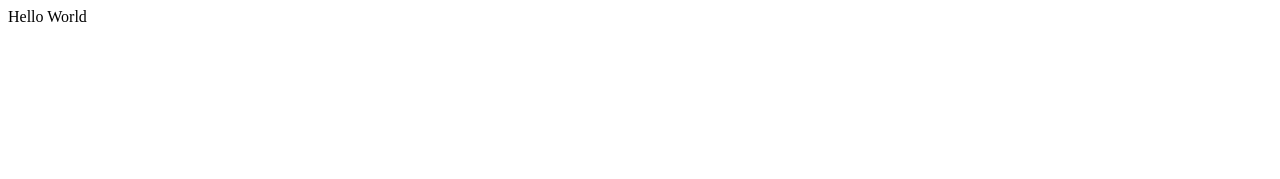
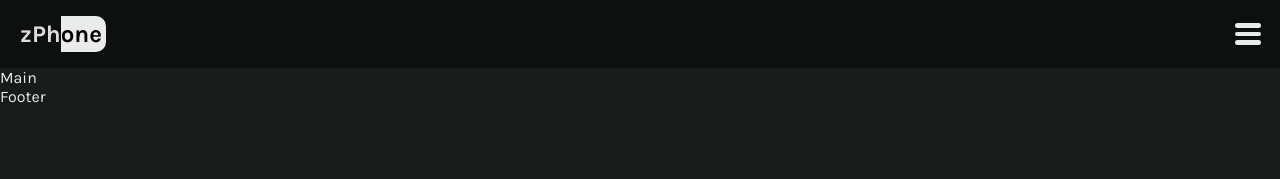
Before and after one commit to brandon-whitman-orlin/woahCodesv3, a plain HTML site: page index.html in a window 1280 px wide. Drawn offline with Linux system fonts and the light colour scheme.

Commit message:
Header Finished

```diff
--- a/index.html
+++ b/index.html
@@ -1,11 +1,42 @@
 <!DOCTYPE html>
 <html lang="en">
-<head>
+  <head>
     <meta charset="UTF-8">
+    <meta http-equiv="X-UA-Compatible" content="IE=edge">
     <meta name="viewport" content="width=device-width, initial-scale=1.0">
-    <title>Document</title>
-</head>
-<body>
-    Hello World
-</body>
+    <link rel="preconnect" href="https://fonts.googleapis.com">
+    <link rel="preconnect" href="https://fonts.gstatic.com" crossorigin>
+    <link href="https://fonts.googleapis.com/css2?family=Karla:ital,wght@0,200;0,300;0,400;0,500;0,600;0,700;0,800;1,200;1,300;1,400;1,500;1,600;1,700;1,800&display=swap" rel="stylesheet">
+    <link rel="stylesheet" href="style.css">
+    <script src="script.js"></script>
+    <title>ElectraNova X1</title>
+  </head>
+  <body>
+    <header>
+        <a href="index.html" class="logo">
+          <div class="logoBox"></div>
+          <h2 class="logoText">zPhone</h2>
+        </a>
+        <nav>
+          <label for="navToggle" class="navIcon" tabindex="0" role="button" aria-pressed="false">
+            <input type="checkbox" id="navToggle">
+            <div class="hamburger">
+              <span class="hamburgerLine1"></span>
+              <span class="hamburgerLine2"></span>
+              <span class="hamburgerLine3"></span>
+            </div>
+          </label>
+          <div class="tabList">
+            <ul class="tabs">
+                <li class="tabItem"><a class="tabLink" tabindex="-1" href="#introductionTab">Introduction</a></li>
+                <li class="tabItem"><a class="tabLink" tabindex="-1" href="#specificationsTab">Specifications</a></li>
+                <li class="tabItem"><a class="tabLink" tabindex="-1" href="#pricingTab">Pricing Options</a></li>
+                <li class="tabItem"><a class="tabLink" tabindex="-1" href="#aboutTab">About this Project</a></li>
+            </ul>
+          </div>
+        </nav>
+      </header>
+    <main>Main</main>
+    <footer>Footer</footer>
+  </body>
 </html>
--- /dev/null
+++ b/script.js
@@ -0,0 +1,55 @@
+// Handling Navigation Toggle when using Keyboard Navigation
+document.addEventListener("DOMContentLoaded", (event) => {
+    const navIcon = document.querySelector(".navIcon");
+    const navToggle = document.querySelector("#navToggle");
+
+    navIcon.addEventListener("keydown", function(event) {
+        if (event.key === "Enter" || event.keyCode === 13) {
+            event.preventDefault();
+            navToggle.checked = !navToggle.checked;
+            navIcon.setAttribute("aria-pressed", navToggle.checked.toString());
+        }
+    })
+});
+
+// Handle Raising/Lowering the Navigation Menu
+document.addEventListener("DOMContentLoaded", (event) => {
+    const navIcon = document.querySelector(".navIcon");
+    const navToggle = document.querySelector("#navToggle");
+    const tabList = document.querySelector(".tabList");
+    const tabLinks = document.querySelectorAll(".tabLink");
+
+    navIcon.addEventListener("click", function() {
+        if (navToggle.checked) {
+            moveNavMenu("Down");
+        } else {
+            moveNavMenu("Up");
+        }
+    })
+
+    navIcon.addEventListener("keydown", function(event) {
+        if (event.key === "Enter" || event.keyCode === 13) {
+            if (navToggle.checked) {
+                moveNavMenu("Down");
+            } else {
+                moveNavMenu("Up");
+            }
+        }
+    })
+
+    function moveNavMenu(direction) {
+        if (direction === "Down") {
+            tabList.style.maxHeight = "20rem";
+            tabList.style.padding = "0.5rem";
+            tabLinks.forEach(tabLink => {
+                tabLink.setAttribute("tabindex", "0");
+            });
+        } else {
+            tabList.style.maxHeight = "0";
+            tabList.style.padding = "0";
+            tabLinks.forEach(tabLink => {
+                tabLink.setAttribute("tabindex", "-1");
+            });
+        }
+    }
+})
--- /dev/null
+++ b/style.css
@@ -0,0 +1,203 @@
+:root {
+	--text: #e9eceb;
+	--background: #181b1a;
+	--primary: #8d8494;
+	--secondary: #0e100f;
+	--accent: #948d84;
+	--font: 'Karla', sans-serif;
+}
+
+body {
+	background-color: var(--background);
+	color: var(--text);
+	font-family: var(--font);
+	position: relative;
+	display: block;
+	box-sizing: border-box;
+	margin: 0;
+	padding: 0;
+    overflow-x: hidden;
+}
+
+header {
+	display: flex;
+	align-items: center;
+	justify-content: space-between;
+	padding-block: 1rem;
+	position: sticky;
+	top: 0;
+	background-color: var(--secondary);
+}
+
+.logo {
+	box-sizing: border-box;
+	position: relative;
+	display: flex;
+	justify-content: center;
+	align-items: center;
+	margin-inline: 1rem;
+	cursor: pointer;
+	transition: transform 0.3s ease-in-out;
+	padding: 0.25rem;
+	border-radius: 10px;
+	overflow: hidden;
+	color: var(--text);
+	text-decoration: none;
+}
+
+.logo .logoText {
+	box-sizing: border-box;
+	position: relative;
+	mix-blend-mode: difference;
+	margin: 0;
+	transition: 0.3s ease-in-out;
+}
+
+.logo .logoBox {
+	box-sizing: border-box;
+	position: absolute;
+	background-color: var(--text);
+	height: 100%;
+	width: 50%;
+	right: 0;
+	transition: right 0.3s ease-in-out, left 0.3s ease-in-out;
+}
+
+.logo:hover,
+.logo:focus-visible {
+	transform: scale(1.1);
+}
+
+.logo:hover .logoBox,
+.logo:focus-visible .logoBox {
+	right: 50%;
+}
+
+.logo:focus-visible {
+	outline: 4px solid var(--primary);
+}
+
+nav {
+    margin-inline: 1rem;
+}
+
+nav .navIcon {
+	position: relative;
+	display: flex;
+	justify-content: center;
+	align-items: center;
+	cursor: pointer;
+	width: 2rem;
+	height: 2rem;
+	box-sizing: border-box;
+    background-color: transparent;
+    transition: transform 0.3s ease-in-out;
+    border-radius: 10px;
+    padding: 0.25rem;
+    border: none;
+}
+
+.navIcon span {
+	position: absolute;
+	display: block;
+	background-color: var(--text);
+	height: 15%;
+	width: 80%;
+	border-radius: 5px;
+	left: 10%;
+}
+
+.navIcon .hamburgerLine1 {
+	top: 15%;
+	transition: top 0.3s ease-in-out, transform 0.3s ease-in-out;
+}
+
+.navIcon .hamburgerLine2 {
+	top: 42.5%;
+	transition: opacity 0.3s ease-in-out;
+}
+
+.navIcon .hamburgerLine3 {
+	bottom: 15%;
+	transition: bottom 0.3s ease-in-out, transform 0.3s ease-in-out;
+}
+
+.navIcon .hamburger {
+	position: absolute;
+	opacity: 1;
+	pointer-events: none;
+	width: 100%;
+	height: 100%;
+}
+
+.navIcon input {
+	position: absolute;
+	opacity: 0;
+	width: 100%;
+	height: 100%;
+	cursor: pointer;
+}
+
+.navIcon input:checked ~.hamburger .hamburgerLine1 {
+	top: 42.5%;
+	transform: rotate(45deg);
+}
+
+.navIcon input:checked ~.hamburger .hamburgerLine2 {
+	opacity: 0;
+}
+
+.navIcon input:checked ~.hamburger .hamburgerLine3 {
+	bottom: 42.5%;
+	transform: rotate(-45deg);
+}
+
+.navIcon:hover {
+    transform: scale(1.1);
+}
+
+.navIcon:focus-visible {
+	outline: 4px solid var(--primary);
+}
+
+nav .tabList {
+    position: absolute;
+    right: 0;
+    top: 100%;
+    height: fit-content;
+    max-height: 0px;
+    overflow: hidden;
+    background-color: var(--accent);
+    border-radius: 0 0 10px 10px;
+    transition: max-height 0.3s ease-in-out, padding 0.3s ease-in-out;
+}
+
+.tabList .tabs {
+    list-style: none;
+    margin: 0;
+    padding: 0;
+}
+
+.tabs .tabItem {
+    text-align: right;
+    padding: 0.25rem;
+}
+
+.tabItem a {
+    text-decoration: none;
+    color: var(--secondary);
+    cursor: pointer;
+    border-radius: 10px;
+    margin: 0.25rem;
+    padding: 0.1em;
+}
+
+.tabItem a:hover, .tabItem a:focus-visible {
+    transform: scale(1.1);
+    font-weight: bolder;
+}
+
+
+.tabItem a:focus-visible {
+	outline: 4px solid var(--background);
+}
```
